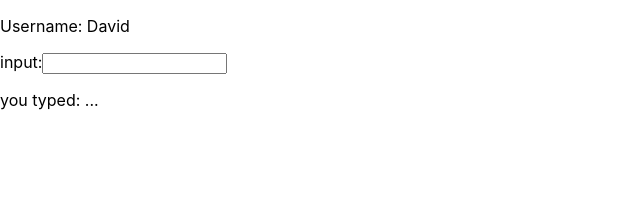
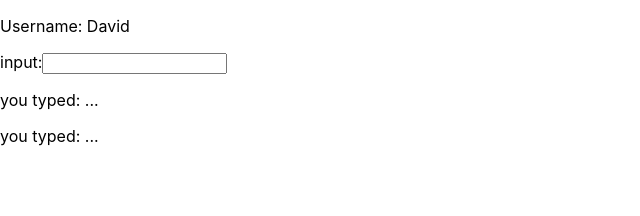
Before and after one commit to Zett-8/RTL-samples, a React (Create React App) app: page / in a window 1280 px wide. Shown: the top 216 px of the page, without its empty margins (0-640 px from the left). Built offline with nearby package versions, Linux system fonts and the light colour scheme.

Commit message:
handle multiple elements

```diff
--- a/src/App.tsx
+++ b/src/App.tsx
@@ -24,6 +24,7 @@ const App = () => {
       {user ? <p>Username: {user.name}</p> : null}
       <CustomInput value={text} onChange={handleChange}>input:</CustomInput>
       <p>you typed: { text ? text : '...' }</p>
+      <p>you typed: { text ? text : '...' }</p>
     </div>
   )
 }
```
Also changed, not shown: 1 other file (tests, documents, lock files or other folders).
